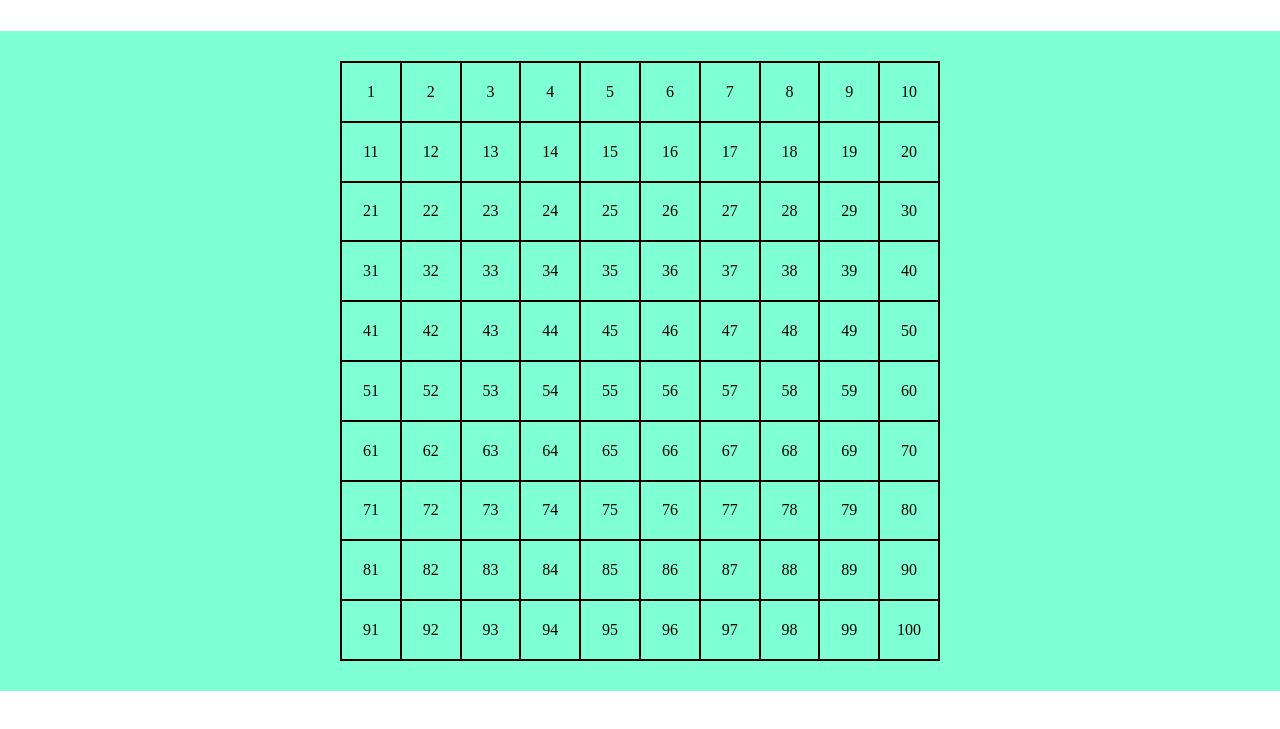
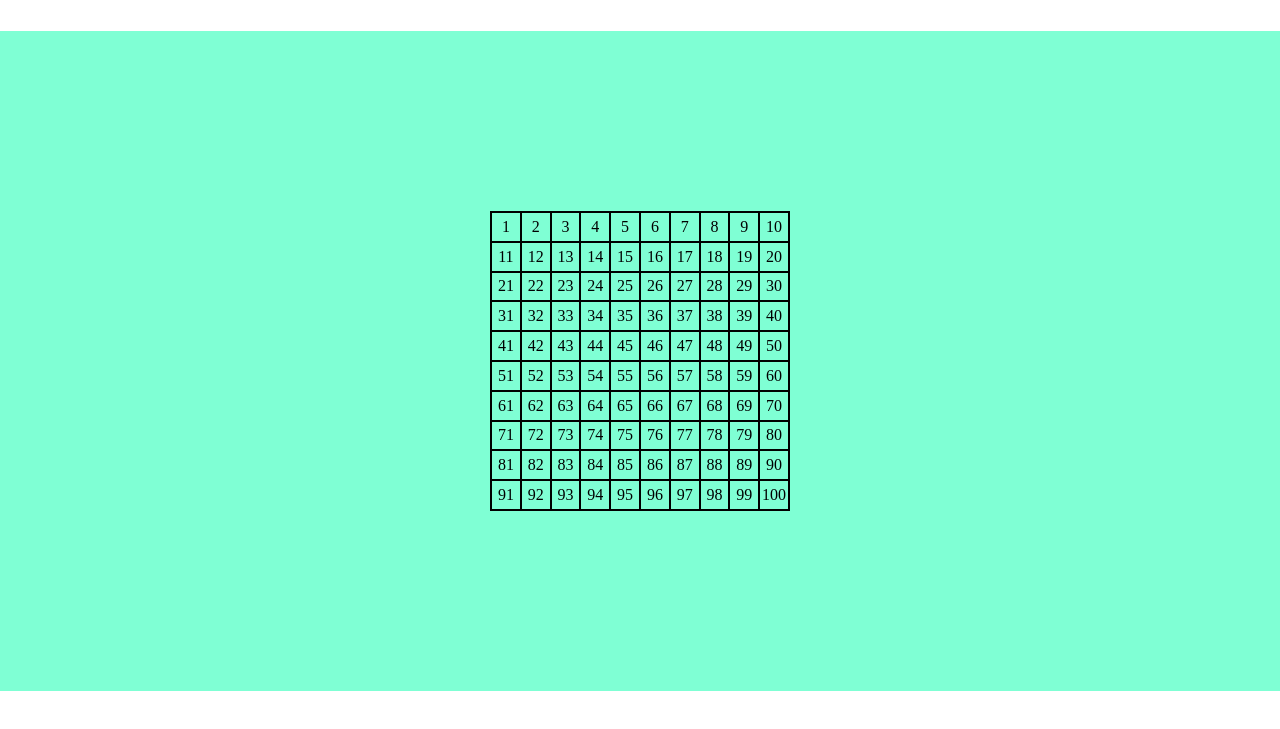
Before and after one commit to 0xbrax/js-campominato-grid, a plain HTML site: page index.html in a window 1280 px wide. Both pictures are taken after a click on the button "Gioca!". Shown: the part 49-778 px from the top of the page. Drawn offline with Linux system fonts and the light colour scheme.

Commit message:
Add square root size for grid element To do: fix border & Fix header/footer

```diff
--- a/css/style.css
+++ b/css/style.css
@@ -21,26 +21,24 @@ main {
 }
 
 #grid-container {
-    width: 100%;
-    height: 100%;
-    max-width: 600px;
-    max-height: 600px;
+    width: 300px;
+    height: 300px;
     position: absolute;
     top: 50%;
     left: 50%;
     transform: translate(-50%, -50%);
-    border: 1px solid #000000;
+    border: 1px solid black;
     display: flex;
     flex-wrap: wrap;
+    justify-content: center;
+    align-items: center;
 }
 
 .grid-main {
-    width: calc(100% / 10);
-    height: calc(100% / 10);
-    border: 1px solid #000000;
     display: flex;
     justify-content: center;
     align-items: center;
+    border: 1px solid black;
 }
 
 .grid-sec {
--- a/js/main.js
+++ b/js/main.js
@@ -7,7 +7,6 @@ let gridSelection;
 playBtn.addEventListener('click',
 function() {
     gridSelection = gameMode.value;
-
     console.log(gridSelection)
 
     gridContainer.innerHTML = '';
@@ -26,4 +25,19 @@ function() {
             this.classList.toggle('grid-sec');
         });
     }
+
+    let gridMain = document.querySelectorAll('.grid-main');
+    const squareRoot = Math.sqrt(gridSelection);
+    console.log(Math.sqrt(gridSelection));
+    console.log(gridContainer.offsetHeight);
+
+    const gridSize = ((gridContainer.offsetHeight - 2) / squareRoot);
+
+    console.log(gridSize)
+
+
+    for (let gridList = 0; gridList < gridMain.length; gridList++) {
+        gridMain[gridList].style.width = gridSize + 'px';
+        gridMain[gridList].style.height = gridSize + 'px';
+    }
 });
```
